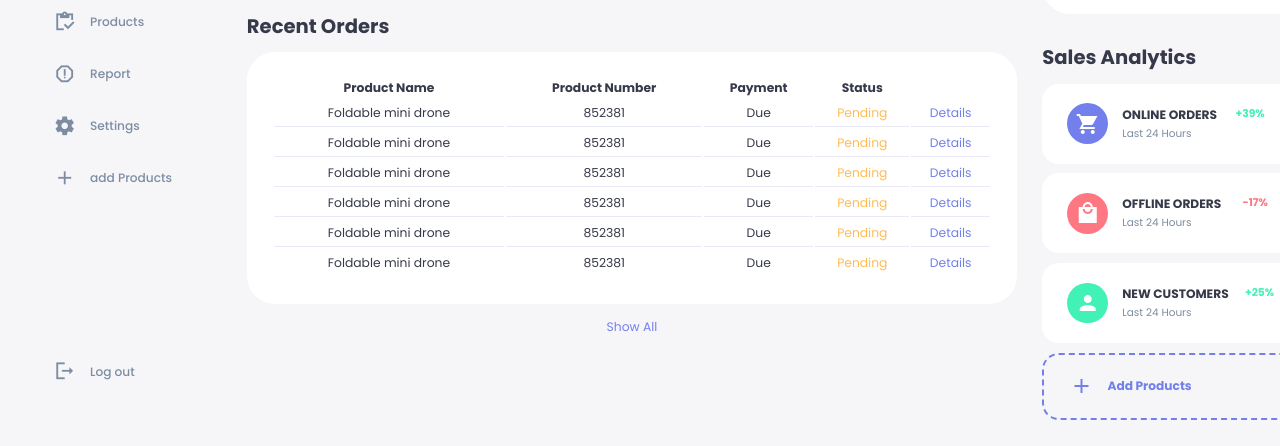
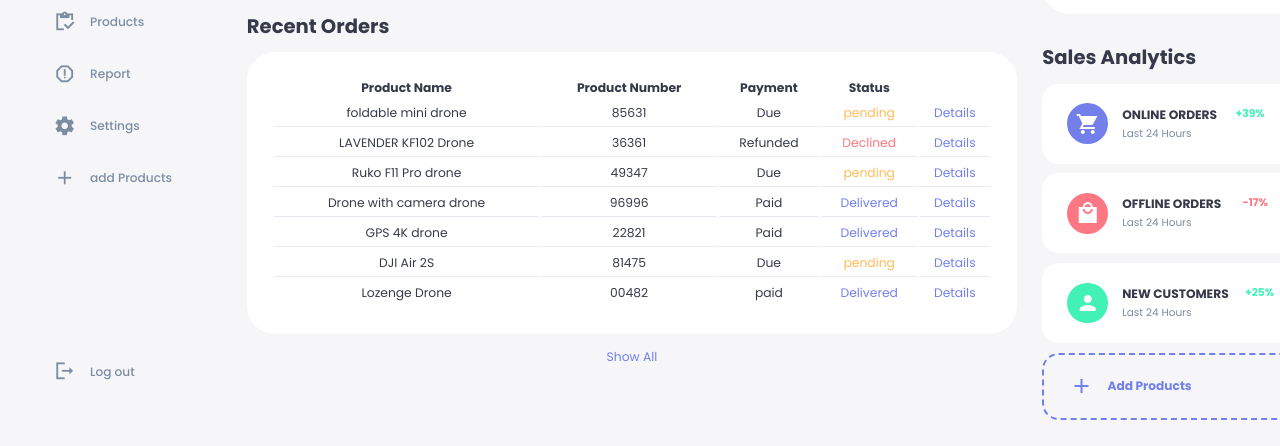
Before and after one commit to GraceOssai/dashboard-with-javascript, a plain HTML site: page index.html in a window 1280 px wide. Shown: the part 354-800 px from the top of the page. Drawn offline with Linux system fonts and the light colour scheme.

Commit message:
new changes

```diff
--- a/index.html
+++ b/index.html
@@ -158,48 +158,14 @@
             </tr>
           </thead>
           <tbody>
-            <tr>
+            <!-- <tr>
               <td>Foldable mini drone</td>
               <td>852381</td>
               <td>Due</td>
               <td class="warning">Pending</td>
               <td class="primary">Details</td>
-            </tr>
-            <tr>
-              <td>Foldable mini drone</td>
-              <td>852381</td>
-              <td>Due</td>
-              <td class="warning">Pending</td>
-              <td class="primary">Details</td>
-            </tr>
-            <tr>
-              <td>Foldable mini drone</td>
-              <td>852381</td>
-              <td>Due</td>
-              <td class="warning">Pending</td>
-              <td class="primary">Details</td>
-            </tr>
-            <tr>
-              <td>Foldable mini drone</td>
-              <td>852381</td>
-              <td>Due</td>
-              <td class="warning">Pending</td>
-              <td class="primary">Details</td>
-            </tr>
-            <tr>
-              <td>Foldable mini drone</td>
-              <td>852381</td>
-              <td>Due</td>
-              <td class="warning">Pending</td>
-              <td class="primary">Details</td>
-            </tr>
-            <tr>
-              <td>Foldable mini drone</td>
-              <td>852381</td>
-              <td>Due</td>
-              <td class="warning">Pending</td>
-              <td class="primary">Details</td>
-            </tr>
+            </tr> -->
+
           </tbody>
         </table>
         <a href="#">Show All</a>
@@ -315,14 +281,7 @@
     </div>
   </div>
 
-
-
-
-
-
-
-
-
+  <script src="./orders.js"></script>
   <script src="./script.js"></script>
 </body>
 </html>
--- /dev/null
+++ b/orders.js
@@ -0,0 +1,44 @@
+const orders = [
+  {
+    productName: 'foldable mini drone',
+    productNumber: '85631',
+    paymentStatus: 'Due',
+    shipping: 'pending'
+  },
+  {
+    productName: 'LAVENDER KF102 Drone',
+    productNumber: '36361',
+    paymentStatus: 'Refunded',
+    shipping: 'Declined'
+  },
+  {
+    productName: 'Ruko F11 Pro drone',
+    productNumber: '49347',
+    paymentStatus: 'Due',
+    shipping: 'pending'
+  },
+  {
+    productName: 'Drone with camera drone',
+    productNumber: '96996',
+    paymentStatus: 'Paid',
+    shipping: 'Delivered'
+  },
+  {
+    productName: 'GPS 4K drone',
+    productNumber: '22821',
+    paymentStatus: 'Paid',
+    shipping: 'Delivered'
+  },
+  {
+    productName: 'DJI Air 2S',
+    productNumber: '81475',
+    paymentStatus: 'Due',
+    shipping: 'pending'
+  },
+  {
+    productName: 'Lozenge Drone',
+    productNumber: '00482',
+    paymentStatus: 'paid',
+    shipping: 'Delivered'
+  }
+]
--- a/script.js
+++ b/script.js
@@ -0,0 +1,45 @@
+const sideMenu = document.querySelector('aside');
+const menuBtn = document.querySelector('#menu-btn');
+const closeBtn = document.querySelector('#close-btn');
+const themeToggler = document.querySelector('.theme-toggler');
+
+
+// show side bar
+menuBtn.addEventListener('click', () =>{
+  sideMenu.style.display = 'block';
+})
+
+// close side bar
+closeBtn.addEventListener('click', () => {
+  sideMenu.style.display = 'none';
+})
+
+
+// change theme
+themeToggler.addEventListener('click', () =>{
+  document.body.classList.toggle('dark-theme-variables');
+  // Note that we did not create any element in our markup rather, the .dark-theme-variable was created inside the style sheet.
+  // So we used the .toggle() function to toggle between the dark and the light theme.
+  // so we called the root node (document) dot the body dot the classList...This means that any element found in the body that has the classList of .dark-theme-variable, it should grab it.
+
+  themeToggler.querySelector('span:nth-child(1').classList.toggle('active')
+  themeToggler.querySelector('span:nth-child(2').classList.toggle('active');
+
+  // remember we gave the light mode span a class of active, hence it will toggle between the properties of the light-mode active class and the dark mode...Here, the background color of theactive class is purple...when the  light mode is clicked, the background color of purple will be given to thedark mode and vise vasa.
+});
+
+
+// fill in orders
+
+orders.forEach(order => {
+  const tr = document.createElement('tr');
+  const trContent = `
+  <td>${order.productName}</td>
+  <td>${order.productNumber}</td>
+  <td>${order.paymentStatus}</td>
+  <td class="${order.shipping === "Declined" ? "danger" : order.shipping === "pending" ? "warning" : "primary"}">${order.shipping}</td>
+  <td class="primary">Details</td>
+  `
+  tr.innerHTML = trContent;
+  document.querySelector("table tbody").appendChild(tr);
+})
--- a/style.css
+++ b/style.css
@@ -35,6 +35,18 @@
   --padding-1: 1.2rem;
 
   --box-shadow: 0 2rem 3rem var(var(--color-light))
+}
+
+
+
+/* DARK THEME VARIABLES */
+.dark-theme-variables{
+  --color-background: #181a1e;
+  --color-white: #202528;
+  --color-dark: #edeffe;
+  --color-dark-variant: #23bdcc;
+  --color-light: rgba(0, 0, 0, 0.4);
+  --box-shadow: 0 2rem 3rem var(--color-light)
 }
 
 
@@ -574,7 +586,7 @@ main .recent-orders a{
     display: none;
   }
 
-  aside .logo h3{
+  aside .sidebar h3{
     display: none;
   }
 
@@ -636,6 +648,13 @@ main .recent-orders a{
     height: 100vh;
     padding-right: var(--card-padding);
     display: none;
+    animation: showMenu 400ms ease forwards;
+  }
+
+  @keyframes showMenu {
+    to{
+      left: 0;
+    }
   }
 
   aside .logo{
```
